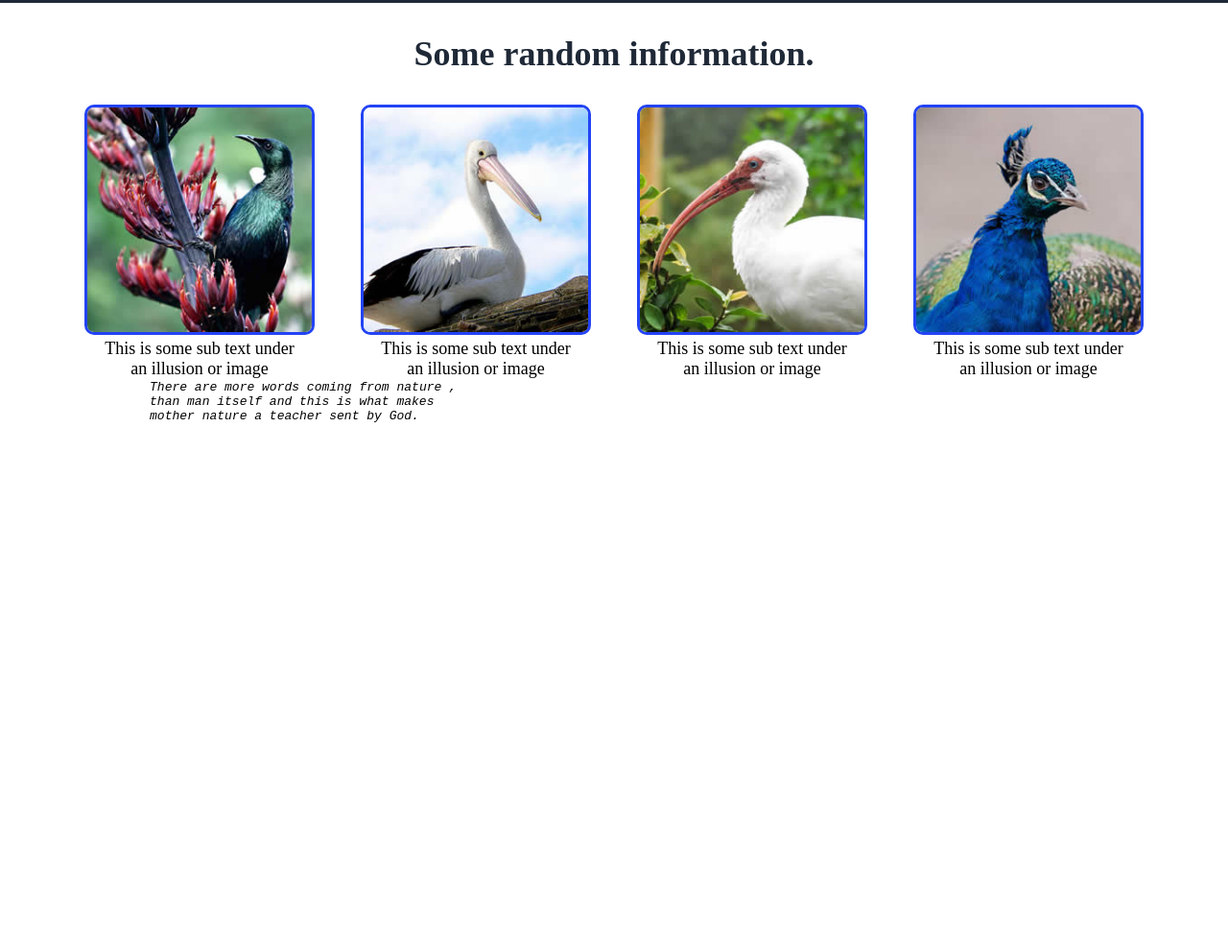
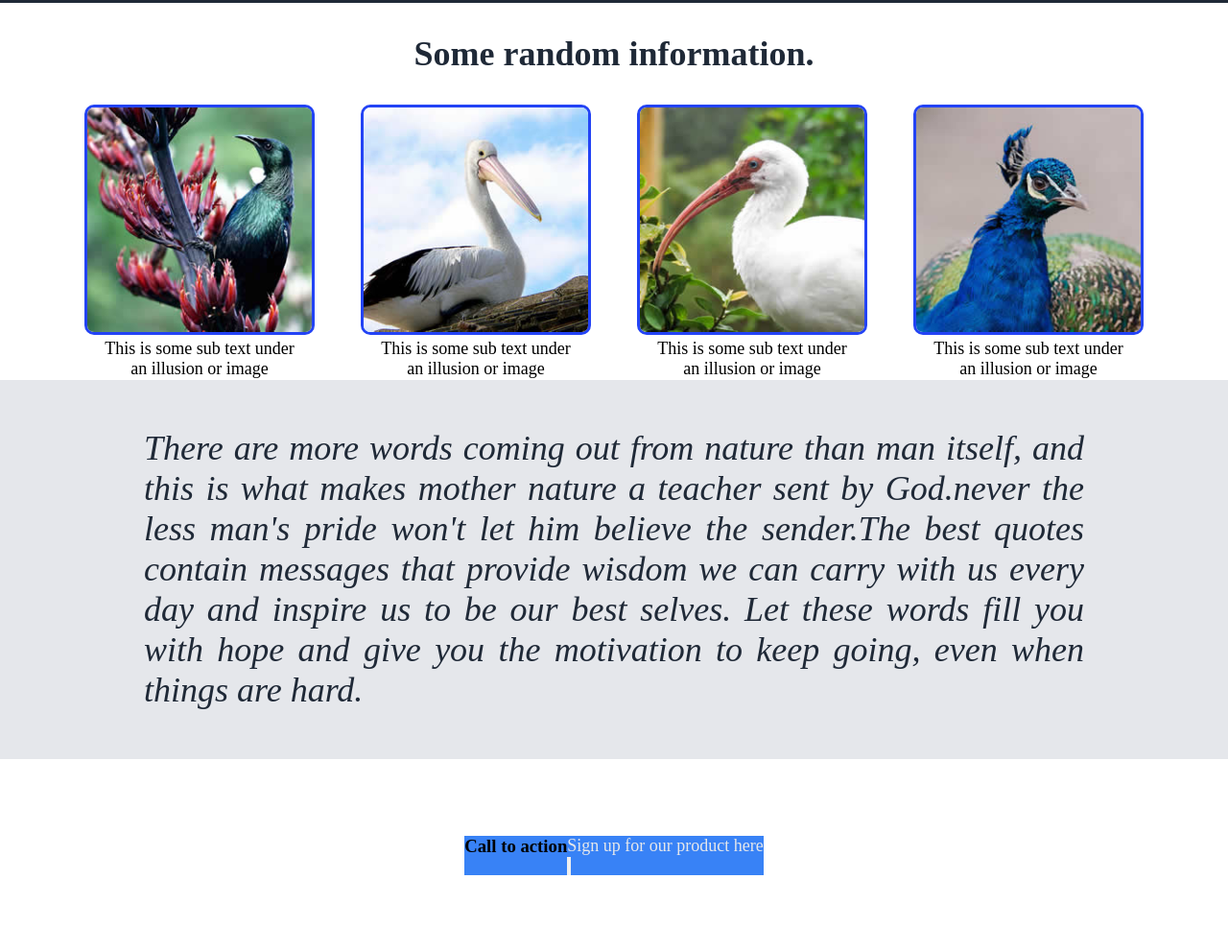
Before and after one commit to protech-007/theodinText, a plain HTML site: page index.html in a window 1280 px wide. Shown: the part 328-1319 px from the top of the page at 96% size. Before the commit the page ends 800 px from the top, so only its background shows below. Drawn offline with Linux system fonts and the light colour scheme.

Commit message:
feat: just added the quote section

```diff
--- a/index.html
+++ b/index.html
@@ -24,7 +24,7 @@
                 <input type="button" value="sign up">
             </div>
             <div id="hero">
-                <img src="/Img1.jpg" alt="bird">
+                <img src="../Img1.jpg" alt="bird">
             </div>
         </section>
     </header>
@@ -52,11 +52,22 @@
         </section>
         <section>
             <div class="quote">
-                <pre>
-                    <i>There are more words coming from nature ,
-                    than man itself and this is what makes
-                    mother nature a teacher sent by God.</i>
-                </pre>
+                <p>
+                    <i>There are more words coming out from nature than man itself, and this is what makes mother nature
+                    a teacher sent by God.never the less man's pride won't let him believe the sender.The best quotes
+                    contain messages that provide wisdom we can carry with us every day and inspire us to be our best
+                    selves. Let these words fill you with hope and give you the motivation to keep going, even when
+                    things are hard.</i>
+                </p>
+            </div>
+        </section>
+        <section class="callToAction">
+            <div class="call">
+                <h3>Call to action</h3>
+                <div class="action">
+                    <p>Sign up for our product here</p>
+                    <input type="button">
+                </div>
             </div>
         </section>
     </main>
--- a/style/style.css
+++ b/style/style.css
@@ -96,3 +96,28 @@
     font-weight: bolder;
     padding: 2rem;
 }
+/* style for quote section */
+.quote{
+    display: flex;
+    justify-content: center;
+    align-items: center;
+    background-color: #E5E7EB;
+    height: 30%
+}
+.quote p{
+  color: #1f2937;
+  text-align: justify;
+  padding: 50px 150px;
+  font-size: 36px;
+}
+.callToAction{
+    display: flex;
+    flex-direction: column;
+    height: 200px;
+    justify-content: center;
+    align-items: center;
+}
+.call{
+    display: flex;
+    background-color: #3882f6;
+}
```
